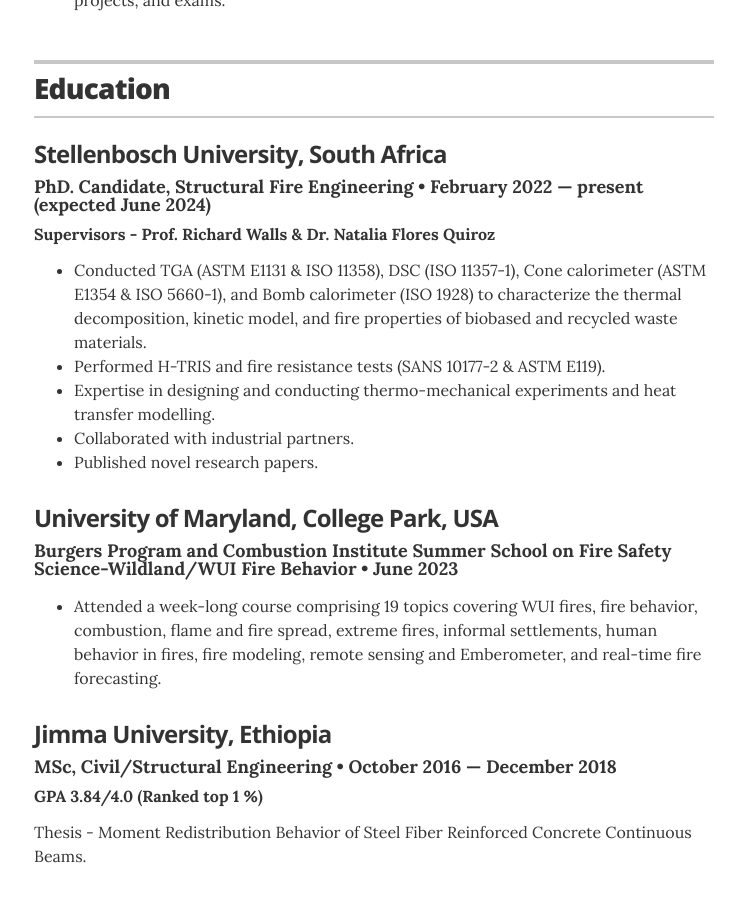
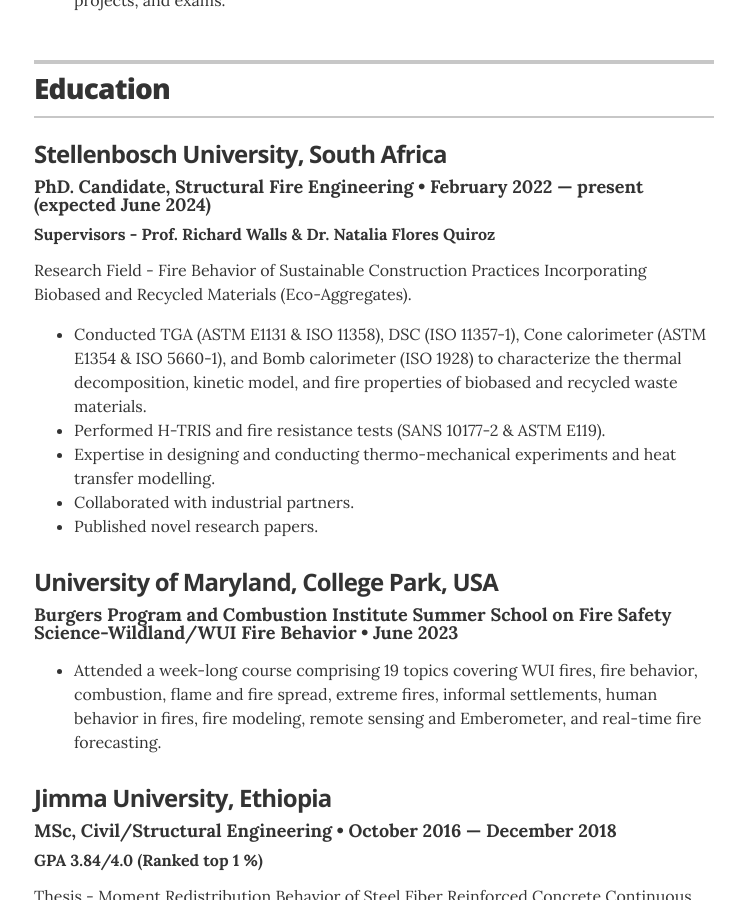
Before and after one commit to yshewalul/portfolio, a Jekyll site: the page built from index.html, in a window 1280 px wide and 900 px high, scrolled down 2040 px. Shown: the whole window, without its empty margins (266-1011 px from the left). Built offline with Jekyll 4.4.1, drawn with Linux system fonts in a browser that asks for light colours.

Commit message:
Update education.yml

```diff
--- a/_data/education.yml
+++ b/_data/education.yml
@@ -3,9 +3,9 @@
   uni: Stellenbosch University, South Africa
   year: February 2022 &mdash; present (expected June 2024)
   awards:
-  award: Research Field - Fire Behavior of Sustainable Construction Practices Incorporating Biobased and Recycled Materials (Eco-Aggregates).
+  award:
   award: Supervisors - Prof. Richard Walls & Dr. Natalia Flores Quiroz
-  summary: <ul class="resume-item-list"><li>Conducted TGA (ASTM E1131 & ISO 11358), DSC (ISO 11357-1), Cone calorimeter (ASTM E1354 & ISO 5660-1),
+  summary: Research Field - Fire Behavior of Sustainable Construction Practices Incorporating Biobased and Recycled Materials (Eco-Aggregates).<ul class="resume-item-list"><li>Conducted TGA (ASTM E1131 & ISO 11358), DSC (ISO 11357-1), Cone calorimeter (ASTM E1354 & ISO 5660-1),
             and Bomb calorimeter (ISO 1928) to characterize the thermal decomposition, kinetic model, and fire properties of biobased and recycled waste materials.</li>
             <li>Performed H-TRIS and fire resistance tests (SANS 10177-2 & ASTM E119).</li>
             <li>Expertise in designing and conducting thermo-mechanical experiments and heat transfer modelling.</li>
```
